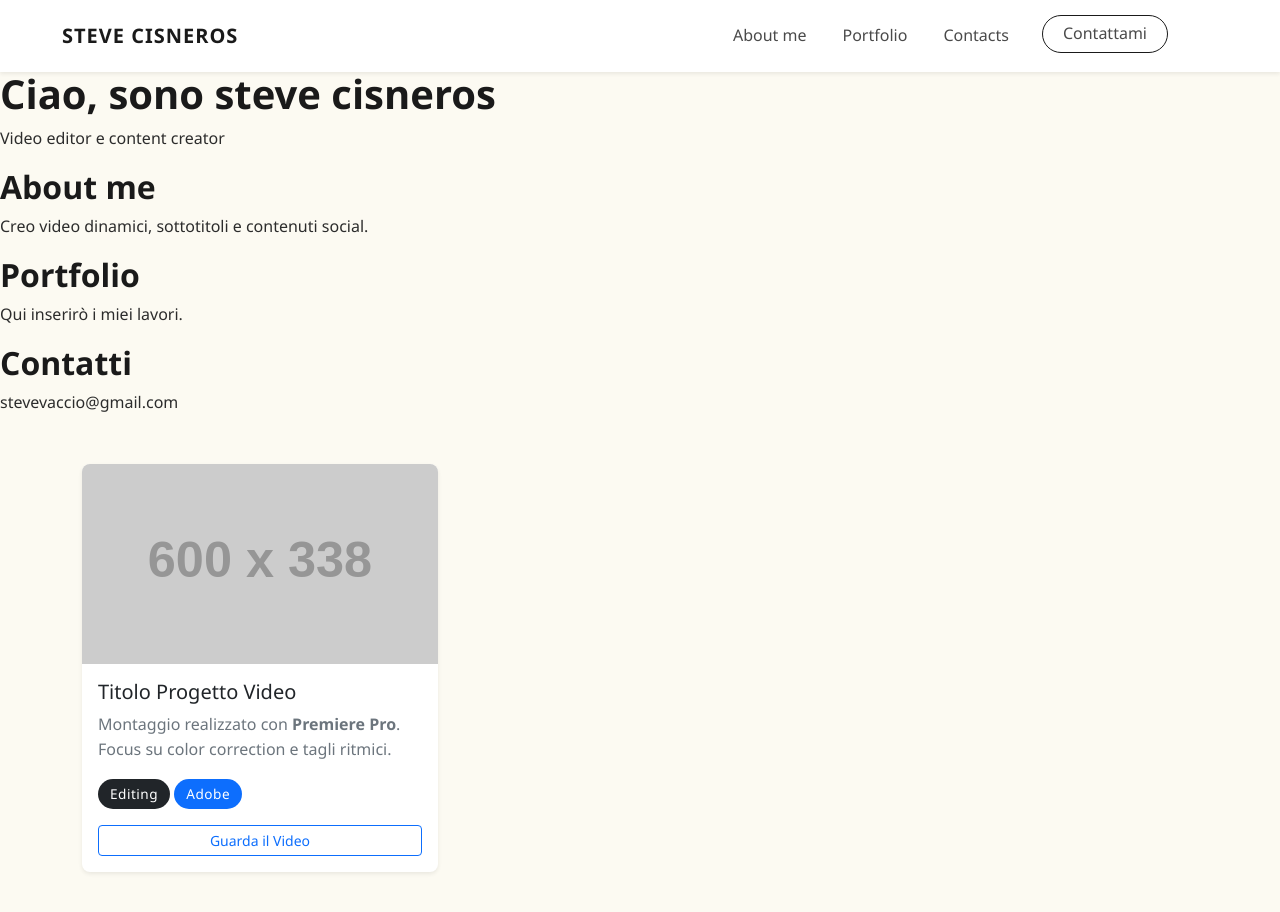
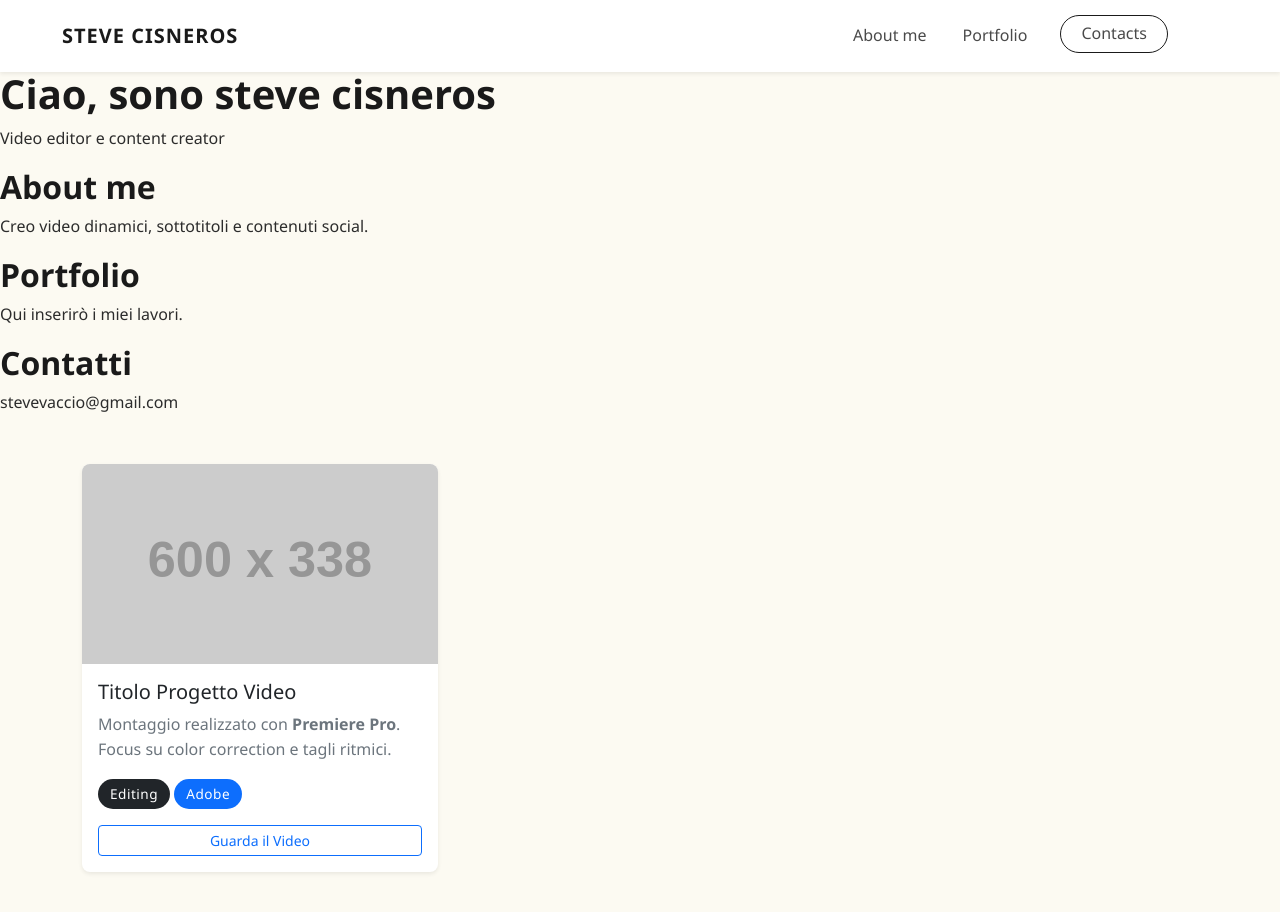
Before and after one commit to Steve1077/steve-cisneros, a plain HTML site: page index.html in a window 1280 px wide. Drawn offline with nearby package versions, Linux system fonts and the light colour scheme; placeholder pictures from the web are drawn by us.

Commit message:
Update index.html

```diff
--- a/index.html
+++ b/index.html
@@ -28,10 +28,7 @@
           <a class="nav-link" href="#video">Portfolio</a>
         </li>
         <li class="nav-item">
-          <a class="nav-link" href="#coding">Contacts</a>
-        </li>
-        <li class="nav-item">
-          <a class="nav-link btn-contatto" href="mailto:tuaemail@esempio.com">Contattami</a>
+          <a class="nav-link btn-contatto" href="mailto:tuaemail@esempio.com">Contacts</a>
         </li>
       </ul>
     </div>
```
